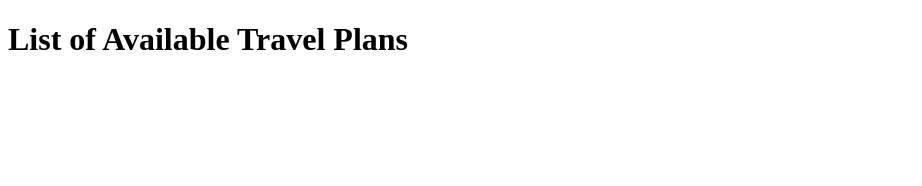
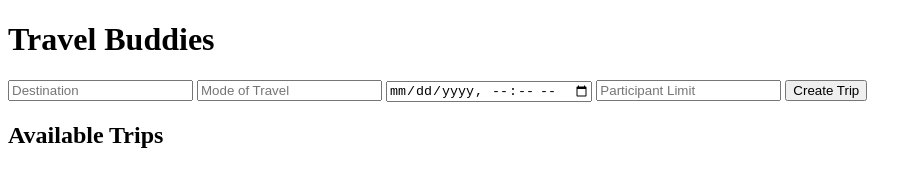
Before and after one commit to AnanthuDBS/Travel-Buddies, a plain HTML site: page index.html in a window 1280 px wide. Shown: the whole page, without its empty margins (0-922 px from the left). Drawn offline with Linux system fonts and the light colour scheme.

Commit message:
Update index.html

```diff
--- a/index.html
+++ b/index.html
@@ -1,9 +1,26 @@
 <!DOCTYPE html>
 <html lang="en">
 <head>
+    <meta charset="UTF-8" />
+    <meta name="viewport" content="width=device-width, initial-scale=1.0" />
     <title>Travel Buddies</title>
+    <link rel="stylesheet" href="styles.css" />
 </head>
 <body>
-    <h1>List of Available Travel Plans</h1>
+    <h1>Travel Buddies</h1>
+
+    <!-- Form for creating a travel plan -->
+    <form id="tripForm">
+        <input type="text" id="destination" placeholder="Destination" required />
+        <input type="text" id="modeOfTravel" placeholder="Mode of Travel" required />
+        <input type="datetime-local" id="travelTime" required />
+        <input type="number" id="participantLimit" placeholder="Participant Limit" min="1" required />
+        <button type="submit">Create Trip</button>
+    </form>
+
+    <h2>Available Trips</h2>
+    <div id="tripsContainer"></div>
+
+    <script src="script.js"></script>
 </body>
 </html>
```
